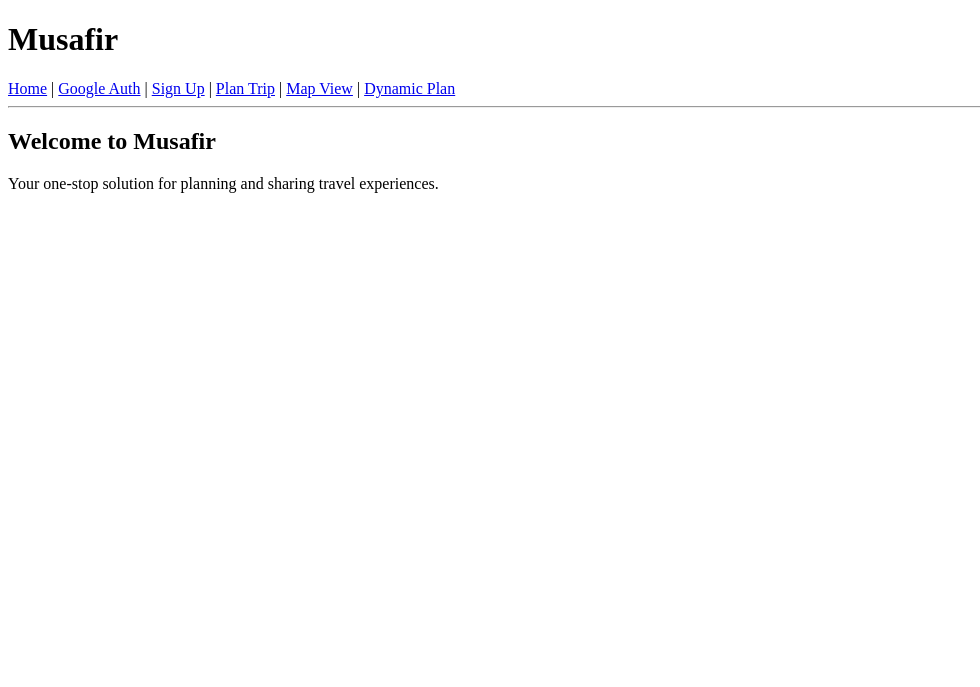
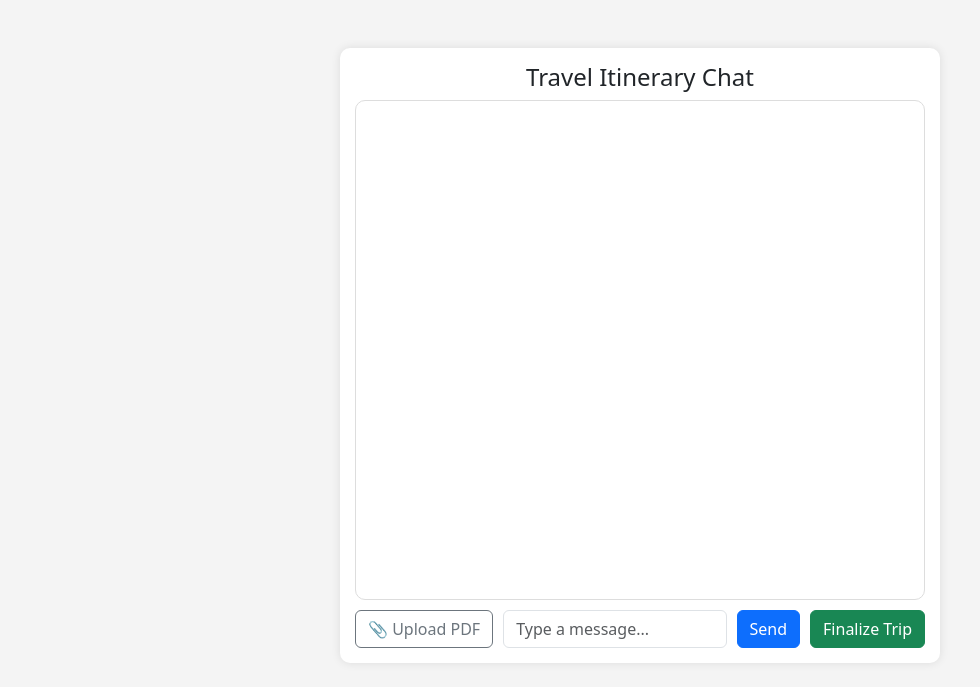
Before and after one commit to varun1352/Musafir, a Flask app: page / in a window 1280 px wide. Shown: the top 687 px of the page, without its empty margins (0-980 px from the left). Run offline with Flask 3, Linux system fonts and the light colour scheme; parts of the project's set-up code (start-up, migrations or seed data) failed here and were passed over.

Commit message:
Added map itenarary files

```diff
--- a/app.py
+++ b/app.py
@@ -1,56 +1,103 @@
-from flask import Flask, render_template, request, jsonify, redirect, url_for
-from models.database import init_db  # Function to initialize your SQLite database
+CEREBRAS_API_URL = "https://api.cerebras.net/v1/generate"  # Replace with the actual API endpoint
+CEREBRAS_API_KEY = ""  # Replace with your API key
 
+import os
+from flask import Flask, render_template, request, jsonify
+from werkzeug.utils import secure_filename
+from cerebras.cloud.sdk import Cerebras
+
+# Initialize Flask app
 app = Flask(__name__)
-app.config.from_pyfile('config.py')
 
-# Initialize the database
-init_db()
+UPLOAD_FOLDER = "uploads"
+os.makedirs(UPLOAD_FOLDER, exist_ok=True)
+app.config["UPLOAD_FOLDER"] = UPLOAD_FOLDER
 
-@app.route('/')
+# Initialize Cerebras API client
+client = Cerebras(api_key=CEREBRAS_API_KEY)
+
+user_itinerary = []  # Stores user inputs for refining the itinerary
+final_itinerary = ""  # Stores the finalized itinerary
+
+def call_cerebras_api(messages):
+    """Calls the Cerebras API with the given messages array."""
+    try:
+        chat_completion = client.chat.completions.create(
+            messages=messages,
+            model="llama3.1-8b"
+        )
+        return chat_completion.choices[0].message.content  # ✅ Corrected
+    except Exception as e:
+        return f"Error: {str(e)}"
+
+@app.route("/")
 def index():
-    return render_template('index.html')
+    return render_template("travelPlanner.html")
 
-# Google Auth page
-@app.route('/google-auth')
-def google_auth():
-    return render_template('google_auth.html')
+@app.route("/process_text", methods=["POST"])
+def process_text():
+    """Handles user messages to refine the itinerary."""
+    user_text = request.json.get("message", "")
+    if not user_text:
+        return jsonify({"error": "No message provided"}), 400
 
-# Placeholder for Google OAuth redirect
-@app.route('/google-auth/redirect')
-def google_auth_redirect():
-    # In a real implementation, you would redirect to the Google OAuth endpoint here.
-    # After a successful OAuth process, you would then redirect the user to the signup page.
-    return redirect(url_for('signup'))
+    user_itinerary.append(user_text)
 
-# Signup page with user preferences
-@app.route('/signup', methods=['GET', 'POST'])
-def signup():
-    if request.method == 'POST':
-        # Process signup form data
-        username = request.form.get('username')
-        email = request.form.get('email')
-        preference = request.form.get('preference')
-        # Here you would add code to save the user details to your database
-        # For now, simply redirect to the index page
-        return redirect(url_for('index'))
-    return render_template('signup.html')
+    messages = [
+        {"role": "system", "content": "You are a travel assistant helping users plan a structured travel itinerary."},
+        {"role": "user", "content": f"Refine this trip itinerary based on the following user input:\n\n{user_text}\n\nEnsure clarity and keep a structured format."}
+    ]
 
-@app.route('/itinerary', methods=['GET', 'POST'])
-def itinerary():
-    if request.method == 'POST':
-        itinerary_text = request.form.get('itinerary')
-        json_itinerary = {"status": "success", "itinerary": itinerary_text}
-        return jsonify(json_itinerary)
-    return render_template('itinerary.html')
+    itinerary_response = call_cerebras_api(messages)
 
-@app.route('/map')
-def map_view():
-    return render_template('map_view.html')
+    return jsonify({"response": itinerary_response})
 
-@app.route('/dynamic')
-def dynamic_plan():
-    return render_template('dynamic_plan.html')
+@app.route("/upload_pdf", methods=["POST"])
+def upload_pdf():
+    """Handles PDF uploads and extracts structured itinerary."""
+    if "file" not in request.files:
+        return jsonify({"error": "No file uploaded"}), 400
 
-if __name__ == '__main__':
+    file = request.files["file"]
+    if file.filename == "":
+        return jsonify({"error": "No file selected"}), 400
+
+    filename = secure_filename(file.filename)
+    file_path = os.path.join(app.config["UPLOAD_FOLDER"], filename)
+    file.save(file_path)
+
+    messages = [
+        {"role": "system", "content": "You are a travel assistant that processes uploaded PDF itineraries."},
+        {"role": "user", "content": f"Extract and summarize the travel itinerary from this uploaded PDF file: {file.filename}. Structure it properly and retain all relevant details."}
+    ]
+
+    extracted_itinerary = call_cerebras_api(messages)
+    user_itinerary.append(extracted_itinerary)
+
+    return jsonify({"response": extracted_itinerary})
+
+@app.route("/finalize_trip", methods=["POST"])
+def finalize_trip():
+    """Generates a final markdown-formatted itinerary."""
+    global final_itinerary
+
+    combined_itinerary = "\n".join(user_itinerary)
+
+    messages = [
+        {"role": "system", "content": "You are an expert travel planner. Your task is to generate a structured, well-formatted markdown travel itinerary."},
+        {"role": "user", "content": f"Generate a final, markdown-formatted itinerary based on this travel plan:\n\n{combined_itinerary}\n\n"
+                                     "Use clear headers, bullet points, and markdown elements for easy readability. The final itinerary should look like a well-structured travel guide."}
+    ]
+
+    final_itinerary = call_cerebras_api(messages)
+    print(final_itinerary)
+
+    return jsonify({"finalized": True})
+
+@app.route("/view_itinerary")
+def view_itinerary():
+    """Displays the finalized itinerary in markdown format."""
+    return render_template("itinerary.html", itinerary=final_itinerary)
+
+if __name__ == "__main__":
     app.run(debug=True)
--- /dev/null
+++ b/templates/travelPlanner.html
@@ -0,0 +1,144 @@
+<!DOCTYPE html>
+<html lang="en">
+<head>
+    <meta charset="UTF-8">
+    <meta name="viewport" content="width=device-width, initial-scale=1.0">
+    <title>Travel Itinerary Chat</title>
+    <script src="https://code.jquery.com/jquery-3.6.0.min.js"></script>
+    <link href="https://cdn.jsdelivr.net/npm/bootstrap@5.3.0/dist/css/bootstrap.min.css" rel="stylesheet">
+    <style>
+        body {
+            background-color: #f4f4f4;
+        }
+        .chat-container {
+            max-width: 600px;
+            margin: auto;
+            background: white;
+            border-radius: 10px;
+            padding: 15px;
+            box-shadow: 0px 0px 10px rgba(0, 0, 0, 0.1);
+        }
+        .chat-box {
+            height: 500px;
+            overflow-y: auto;
+            display: flex;
+            flex-direction: column;
+            padding: 10px;
+            border: 1px solid #ddd;
+            border-radius: 10px;
+            background: #fff;
+        }
+        .message {
+            padding: 10px 15px;
+            border-radius: 15px;
+            margin: 5px 0;
+            max-width: 80%;
+            word-wrap: break-word;
+        }
+        .user-message {
+            align-self: flex-end;
+            background: #007bff;
+            color: white;
+        }
+        .bot-message {
+            align-self: flex-start;
+            background: #e9ecef;
+            color: black;
+        }
+        .input-container {
+            display: flex;
+            gap: 10px;
+            margin-top: 10px;
+        }
+        .input-container input {
+            flex: 1;
+        }
+        .file-label {
+            cursor: pointer;
+        }
+    </style>
+</head>
+<body>
+
+<div class="chat-container mt-5">
+    <h4 class="text-center">Travel Itinerary Chat</h4>
+    <div class="chat-box" id="chatBox">
+        <!-- Messages will be added here dynamically -->
+    </div>
+
+    <div class="input-container">
+        <input type="file" id="pdfFile" hidden>
+        <label for="pdfFile" class="btn btn-outline-secondary file-label">📎 Upload PDF</label>
+        <input type="text" id="chatInput" class="form-control" placeholder="Type a message...">
+        <button class="btn btn-primary" onclick="sendMessage()">Send</button>
+        <button class="btn btn-success" onclick="finalizeTrip()">Finalize Trip</button>
+    </div>
+</div>
+
+<script>
+    document.getElementById("pdfFile").addEventListener("change", uploadPDF);
+
+    function addMessage(text, sender) {
+        let chatBox = document.getElementById("chatBox");
+        let messageDiv = document.createElement("div");
+        messageDiv.classList.add("message", sender === "user" ? "user-message" : "bot-message");
+        messageDiv.innerHTML = text;
+        chatBox.appendChild(messageDiv);
+        chatBox.scrollTop = chatBox.scrollHeight;
+    }
+
+    function sendMessage() {
+        let userInput = document.getElementById("chatInput").value;
+        if (!userInput.trim()) return;
+
+        addMessage(userInput, "user");
+
+        fetch("/process_text", {
+            method: "POST",
+            headers: { "Content-Type": "application/json" },
+            body: JSON.stringify({ message: userInput })
+        })
+        .then(response => response.json())
+        .then(data => {
+            addMessage(data.response, "bot");
+        })
+        .catch(error => console.error("Error:", error));
+
+        document.getElementById("chatInput").value = "";
+    }
+
+    function uploadPDF() {
+        let fileInput = document.getElementById("pdfFile");
+        let file = fileInput.files[0];
+        if (!file) return;
+
+        addMessage("📎 Uploaded: " + file.name, "user");
+
+        let formData = new FormData();
+        formData.append("file", file);
+
+        fetch("/upload_pdf", {
+            method: "POST",
+            body: formData
+        })
+        .then(response => response.json())
+        .then(data => {
+            addMessage(data.response, "bot");
+        })
+        .catch(error => console.error("Error:", error));
+    }
+
+    function finalizeTrip() {
+        fetch("/finalize_trip", {
+            method: "POST"
+        })
+        .then(response => response.json())
+        .then(data => {
+            window.open("/view_itinerary", "_blank");
+        })
+        .catch(error => console.error("Error:", error));
+    }
+</script>
+
+</body>
+</html>
```
Also changed, not shown: templates/itinerary.html (+39 -10 lines), templates/map.html (added, +40 -0 lines).
